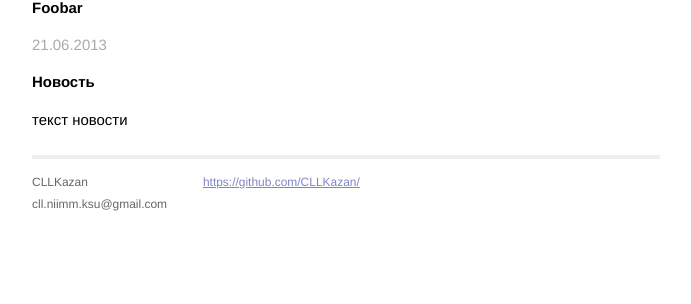
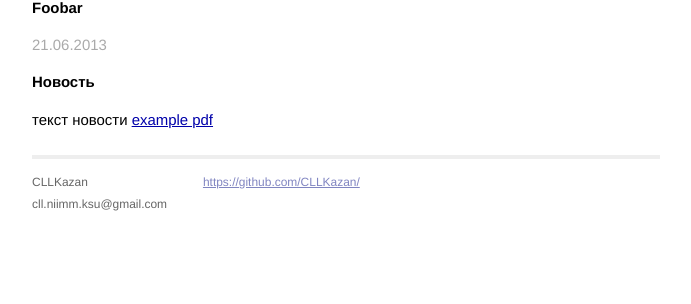
Before and after one commit to fedorn/cll-site, a Jekyll site: the page built from _posts/2013-06-21-foobar.md, in a window 1280 px wide. Shown: the part 138-442 px from the top of the page, without its empty margins (294-985 px from the left). Built offline with Jekyll 4.4.1, drawn with Linux system fonts in a browser that asks for light colours.

Commit message:
link to sample pdf

```diff
--- a/_posts/2013-06-21-foobar.md
+++ b/_posts/2013-06-21-foobar.md
@@ -6,3 +6,4 @@ published: true
 ## Новость
 
 текст новости
+[example pdf]({{ site.baseurl }}/sample.pdf)
```
